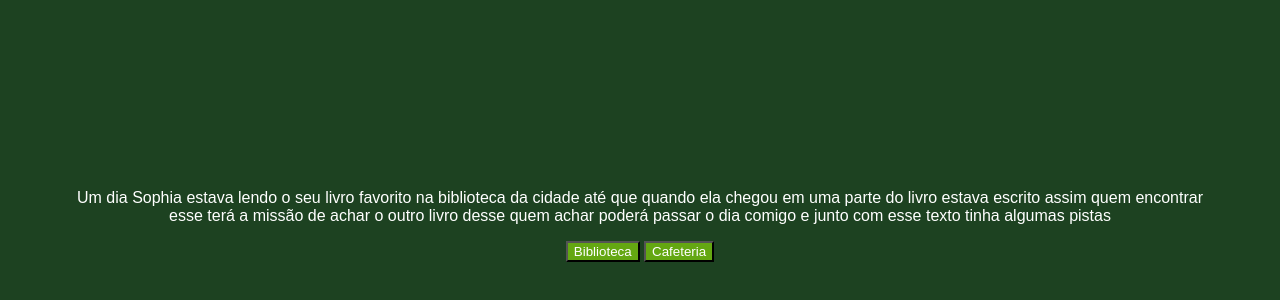
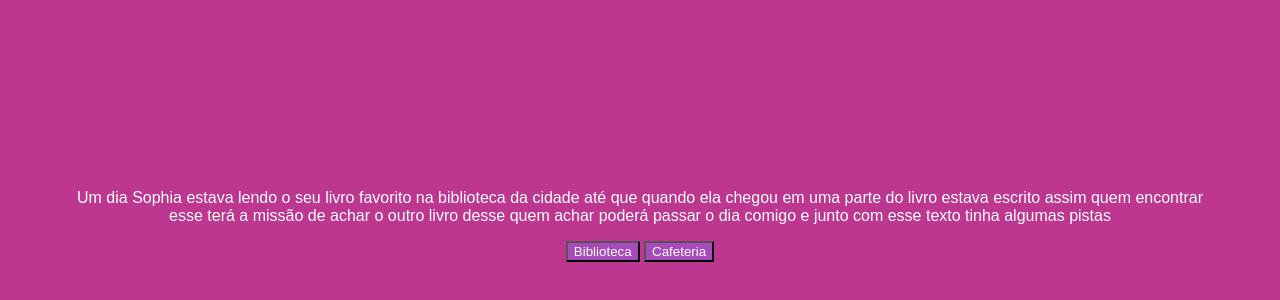
Before and after one commit to TS11051/projeto-2-tiffany, a plain HTML site: page index.html in a window 1280 px wide. Shown: the part 142-442 px from the top of the page. Drawn offline with Linux system fonts and the light colour scheme; a web font is replaced by a local one.

Commit message:
style.css

```diff
--- a/style.css
+++ b/style.css
@@ -1,5 +1,5 @@
 body {
-    background-color: #1D4221;
+    background-color: #bd3690;
     color: white;
     font-family: "Bai Jamjuree", sans-serif;
     display: flex;
@@ -10,7 +10,7 @@ body {
 }
 
 button {
-    background-color: #64A712;
+    background-color: #a84abb;
     color: white;
     font-family: "Bai Jamjuree", sans-serif;
 }
```
